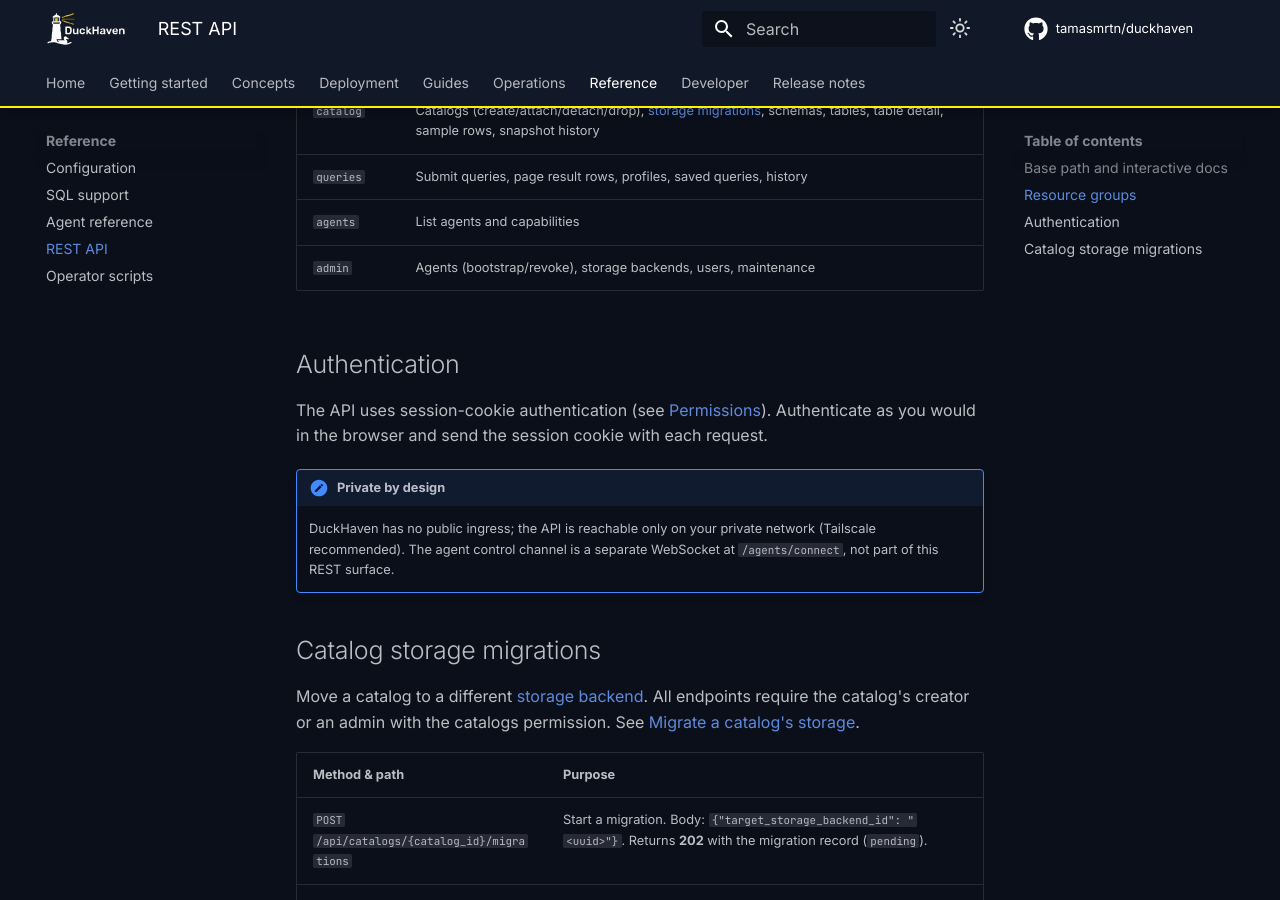
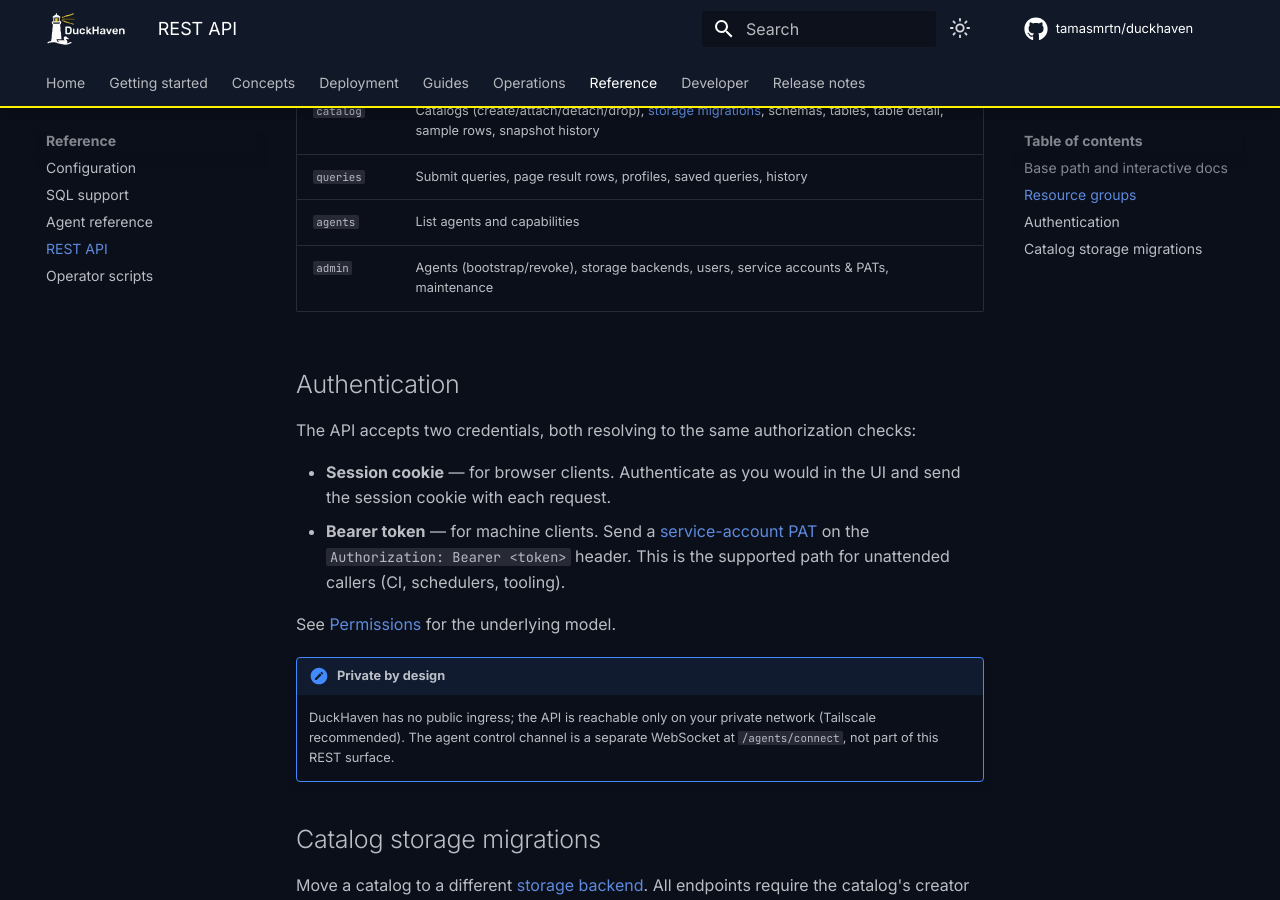
Before and after one commit to tamasmrtn/duckhaven, an MkDocs documentation site: the page built from docs/reference/rest-api.md, in a window 1280 px wide and 900 px high, scrolled down 781 px. Built offline with MkDocs 1.6.1 and Material for MkDocs 9.7.7, drawn with Linux system fonts in a browser that asks for light colours; comment, search, counter and statistics services are not loaded.

Commit message:
Document service accounts and bearer-token auth
Add a service-accounts guide covering creation, PAT issuance/rotation/
revocation, and bearer-token usage; link it in the nav; and document the
Authorization: Bearer path in the REST API reference.

```diff
--- a/docs/reference/rest-api.md
+++ b/docs/reference/rest-api.md
@@ -24,12 +24,18 @@ list.
 | `catalog` | Catalogs (create/attach/detach/drop), [storage migrations](#catalog-storage-migrations), schemas, tables, table detail, sample rows, snapshot history |
 | `queries` | Submit queries, page result rows, profiles, saved queries, history |
 | `agents` | List agents and capabilities |
-| `admin` | Agents (bootstrap/revoke), storage backends, users, maintenance |
+| `admin` | Agents (bootstrap/revoke), storage backends, users, service accounts & PATs, maintenance |
 
 ## Authentication
 
-The API uses session-cookie authentication (see [Permissions](../concepts/permissions.md)). Authenticate as you would
-in the browser and send the session cookie with each request.
+The API accepts two credentials, both resolving to the same authorization checks:
+
+- **Session cookie** — for browser clients. Authenticate as you would in the UI and send the session cookie with each
+  request.
+- **Bearer token** — for machine clients. Send a [service-account PAT](../guides/service-accounts.md) on the
+  `Authorization: Bearer <token>` header. This is the supported path for unattended callers (CI, schedulers, tooling).
+
+See [Permissions](../concepts/permissions.md) for the underlying model.
 
 !!! note "Private by design"
     DuckHaven has no public ingress; the API is reachable only on your private network (Tailscale recommended). The
@@ -38,7 +44,8 @@ in the browser and send the session cookie with each request.
 ## Catalog storage migrations
 
 Move a catalog to a different [storage backend](../concepts/storage-backends.md). All endpoints require the catalog's
-creator or an admin with the catalogs permission. See [Migrate a catalog's storage](../guides/migrate-catalog-storage.md).
+creator or an admin with the catalogs permission. See
+[Migrate a catalog's storage](../guides/migrate-catalog-storage.md).
 
 | Method & path | Purpose |
 |---|---|
--- a/mkdocs.yml
+++ b/mkdocs.yml
@@ -120,6 +120,7 @@ nav:
       - Saved queries: guides/saved-queries.md
       - Schedule queries: guides/schedule-queries.md
       - Manage users & access: guides/users-access.md
+      - Service accounts & tokens: guides/service-accounts.md
       - Connect an IdP (SSO): guides/connect-idp.md
       - Connect LDAP / AD: guides/connect-ldap.md
   - Operations:
```
Also changed, not shown: docs/guides/service-accounts.md (added, +67 -0 lines).
